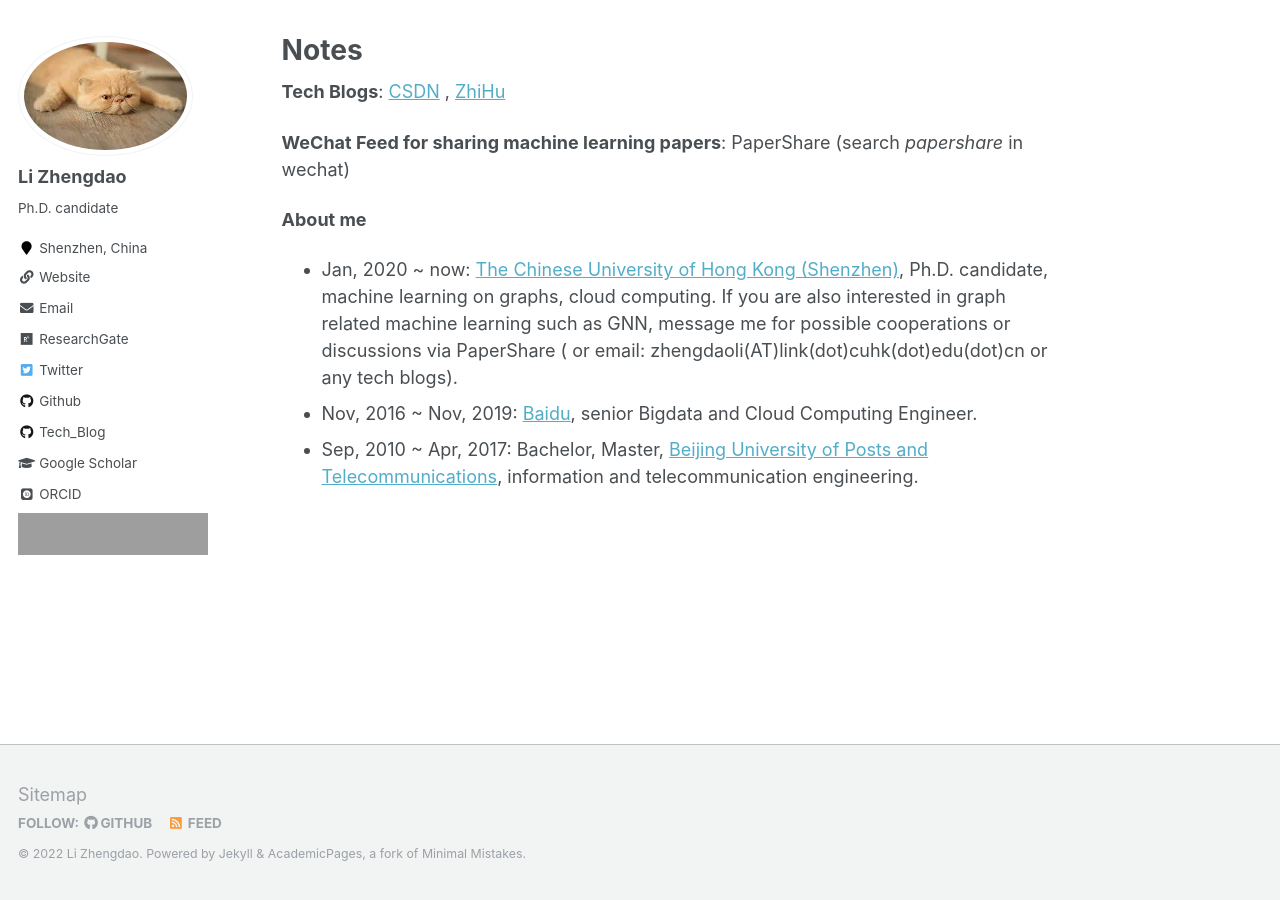
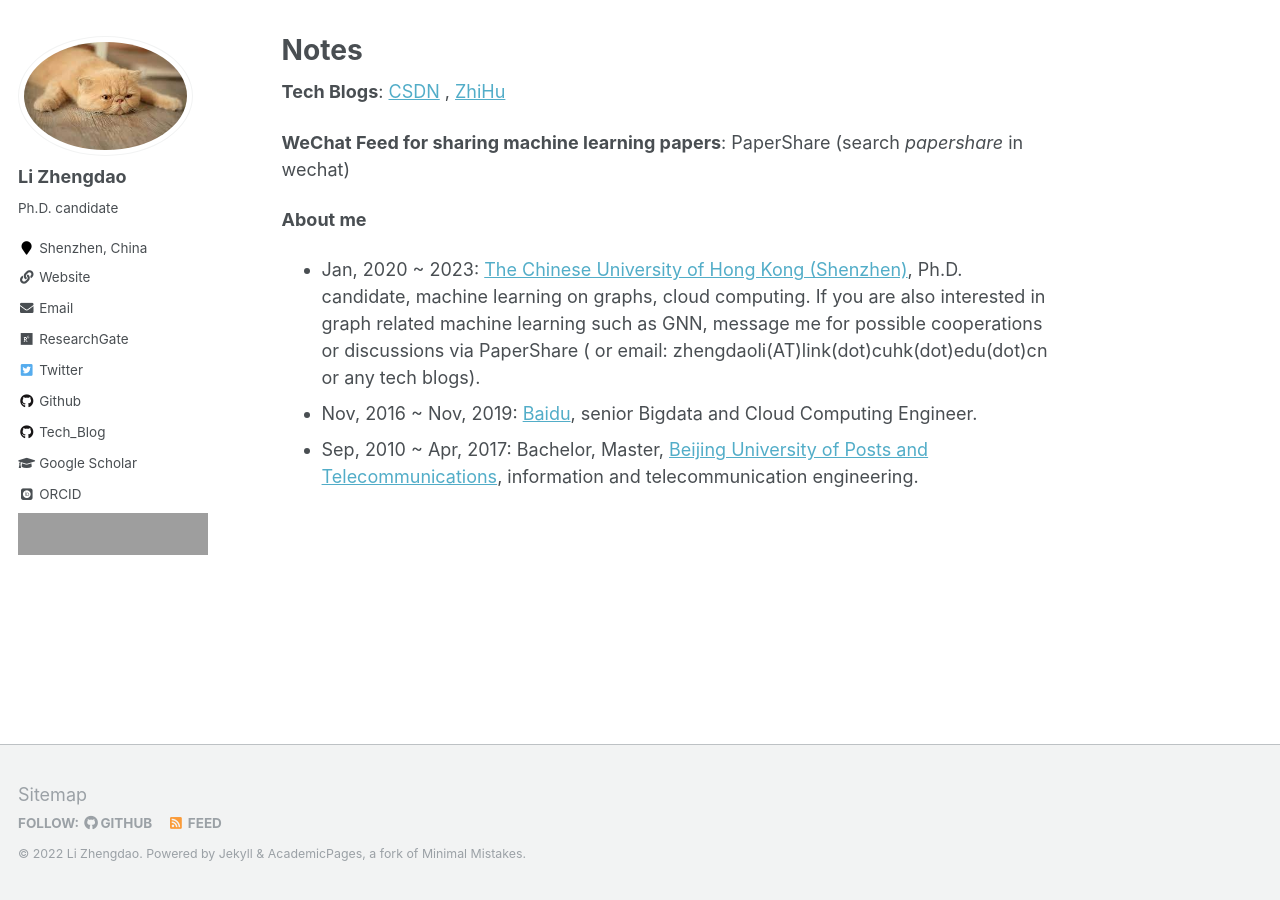
Before and after one commit to zhengdaoli/zhengdaoli.github.io, a Jekyll site: the page built from _pages/about.md, in a window 1280 px wide. Built offline with Jekyll 4.4.1, drawn with Linux system fonts in a browser that asks for light colours; some web fonts are replaced; grey boxes are pictures that could not be loaded.

Commit message:
update about

```diff
--- a/_pages/about.md
+++ b/_pages/about.md
@@ -16,6 +16,6 @@ redirect_from:
 
 **About me**
 
-* Jan, 2020 ~ now: [The Chinese University of Hong Kong (Shenzhen)](https://www.cuhk.edu.cn/), Ph.D. candidate, machine learning on graphs, cloud computing. If you are also interested in graph related machine learning such as GNN, message me for possible cooperations or discussions via PaperShare ( or email: zhengdaoli(AT)link(dot)cuhk(dot)edu(dot)cn or any tech blogs).
+* Jan, 2020 ~ 2023: [The Chinese University of Hong Kong (Shenzhen)](https://www.cuhk.edu.cn/), Ph.D. candidate, machine learning on graphs, cloud computing. If you are also interested in graph related machine learning such as GNN, message me for possible cooperations or discussions via PaperShare ( or email: zhengdaoli(AT)link(dot)cuhk(dot)edu(dot)cn or any tech blogs).
 * Nov, 2016 ~ Nov, 2019: [Baidu](https://www.baidu.com/), senior Bigdata and Cloud Computing Engineer.
 * Sep, 2010 ~ Apr, 2017: Bachelor, Master, [Beijing University of Posts and Telecommunications](https://www.bupt.edu.cn/), information and telecommunication engineering.
```
